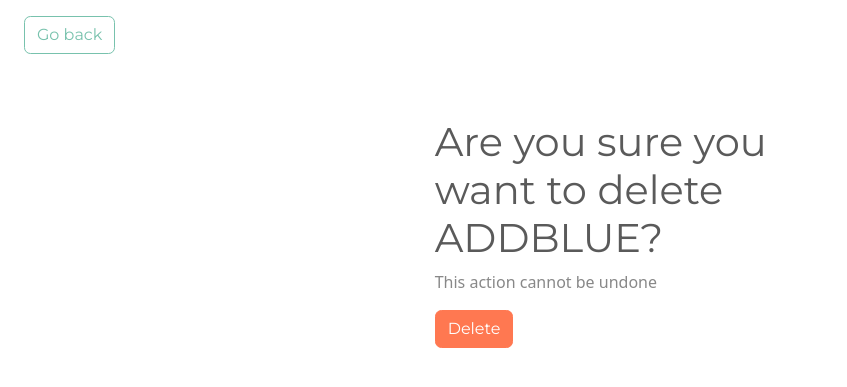
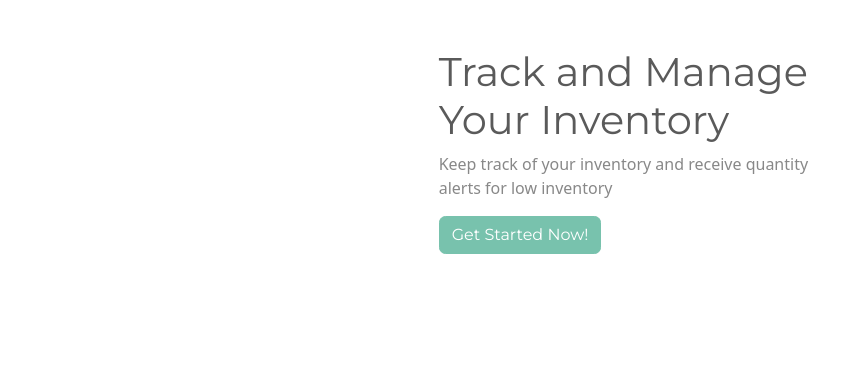
Before and after one commit to JB060/project4, a Django app: page /delete-item/6 in a window 1280 px wide. Shown: the part 56-443 px from the top of the page, without its empty margins (0-847 px from the left). Run offline with Django 5.2, Linux system fonts and the light colour scheme; a user stored in the database is signed in; data comes from the database, SQL or seed files in the repository; both versions use the stored data as it was after the commit.

Commit message:
runserver

```diff
--- a/inventory_management/inventory/templates/inventory/delete_item.html
+++ b/inventory_management/inventory/templates/inventory/delete_item.html
@@ -1,18 +1,16 @@
 {% extends 'inventory/base.html' %}
 
 {% block content %}
-	<div>
-		<a href="{% url 'dashboard' %}" class="btn btn-outline-primary my-3 mx-4">Go back</a>
-		<div class="row">
-			<form method="POST" class="col-sm-11 col-md-4 mx-auto mt-5">
-				{% csrf_token %}
-				<h1 class="fw-light">Are you sure you want to delete {{ item.name }}?</h1>
-				<p class="fw-light">This action cannot be undone</p>
+<div>
+	<div class="row">
+		<div class="col-sm-11 col-md-4 mx-auto mt-5 px-3">
+			<h1 class="fw-light">Track and Manage Your Inventory</h1>
+			<p class="fw-light">Keep track of your inventory and receive quantity alerts for low inventory</p>
 
-				<div>
-					<button class="btn btn-danger">Delete</button>
-				</div>
-			</form>
+			<div>
+				<a href="{% url 'dashboard' %}" class="btn btn-primary">Get Started Now!</a>
+			</div>
 		</div>
 	</div>
+</div>
 {% endblock content %}
--- a/inventory_management/inventory_management/settings.py
+++ b/inventory_management/inventory_management/settings.py
@@ -131,5 +131,7 @@ CRISPY_ALLOWED_TEMPLATE_PACKS = "bootstrap5"
 CRISPY_TEMPLATE_PACK = "bootstrap5"
 
 LOGIN_REDIRECT_URL = '/dashboard'
-LOGIN_URL ='login'
+LOGOUT_REDIRECT_URL = '/login'
+
+LOGIN_URL ='/login'
 LOW_QUANTITY = 3
```
Also changed, not shown: inventory_management/db.sqlite3.
